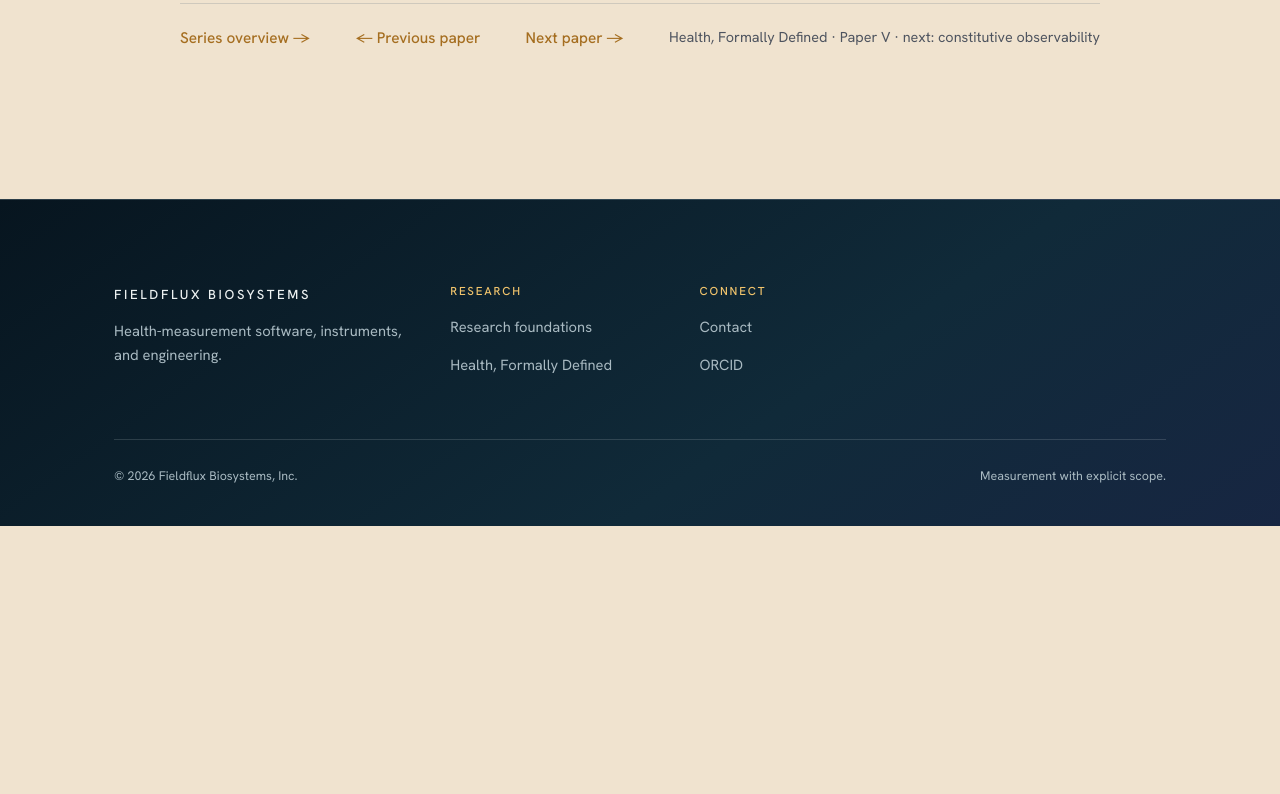
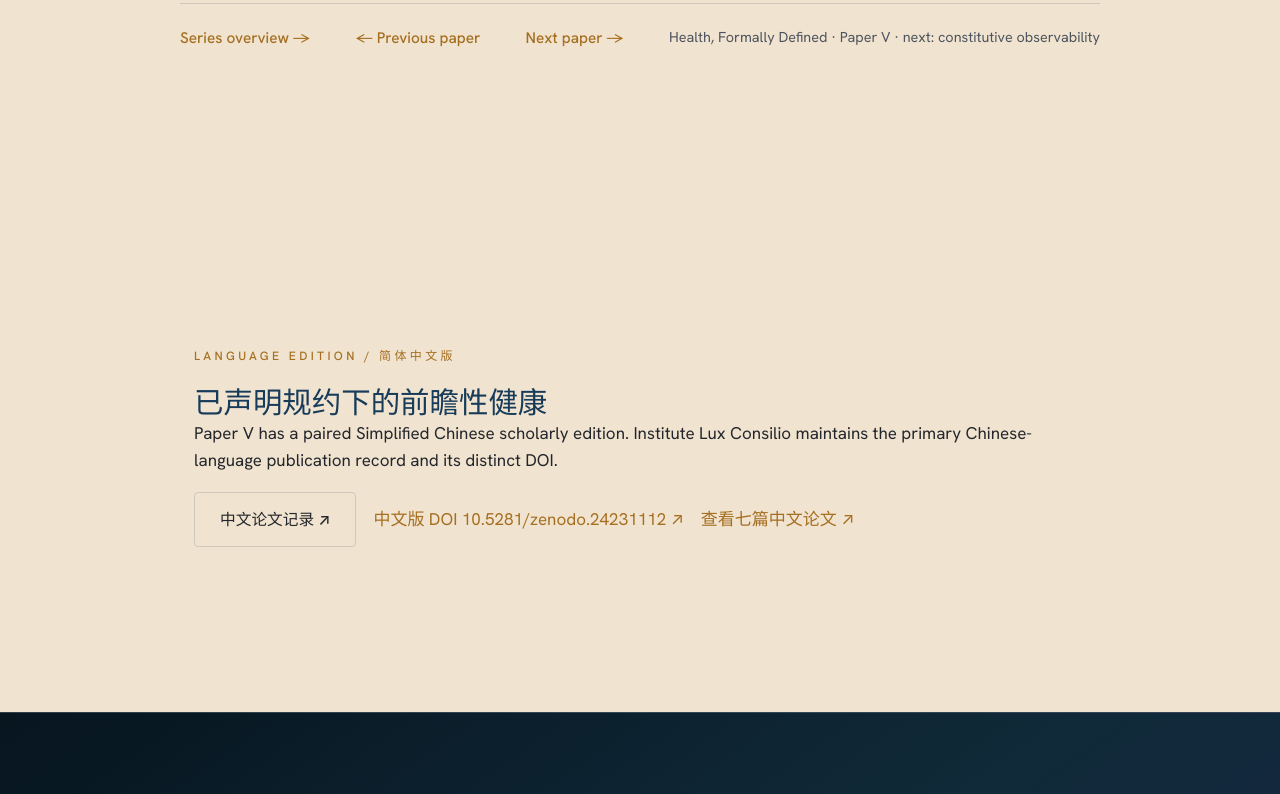
Before and after one commit to zedjames/fieldfluxbiosystems, a plain HTML site: page research-prospective-health-declared-specifications.html in a window 1280 px wide. Shown: the part 2000-2794 px from the top of the page. Before the commit the page ends 2526 px from the top, so only its background shows below. Drawn offline with Linux system fonts and the light colour scheme; animation ran at ten frames a second.

Commit message:
Link Chinese Health edition V from Fieldflux English research record

```diff
--- a/research-prospective-health-declared-specifications.html
+++ b/research-prospective-health-declared-specifications.html
@@ -45,7 +45,7 @@
     <div class="paper-actions"><a class="btn btn--primary" href="research-prospective-health-declared-specifications.pdf" target="_blank" rel="noopener" type="application/pdf">Read PDF on this site ↗</a><a class="btn btn--ghost" href="https://doi.org/10.5281/zenodo.23268987" target="_blank" rel="noopener">Zenodo DOI ↗</a><a class="btn btn--ghost" href="research-series-health-formally-defined.html">Series overview</a><a class="btn btn--ghost" href="https://github.com/zedjames/empirical_synthetic_forest_study/releases/tag/v1.0.0" target="_blank" rel="noopener">Computational evidence ↗</a></div>
   </div>
   <div class="paper-series-nav"><a class="link-arrow" href="research-series-health-formally-defined.html">Series overview →</a><a class="link-arrow" href="research-information-provenance-conservative-enrichment-prospective-health.html">← Previous paper</a><a class="link-arrow" href="research-constitutive-observability-prospective-health.html">Next paper →</a><p class="subtle">Health, Formally Defined · Paper V · next: constitutive observability</p></div>
-</article></div></section></main>
+</article></div></section><section class="section" aria-label="Simplified Chinese research edition"><div class="wrap" style="max-width:1020px"><p class="eyebrow">Language edition / 简体中文版</p><h2 style="font-size:clamp(22px,2.3vw,30px)" lang="zh-Hans">已声明规约下的前瞻性健康</h2><p>Paper V has a paired Simplified Chinese scholarly edition. Institute Lux Consilio maintains the primary Chinese-language publication record and its distinct DOI.</p><p><a class="btn btn--ghost" href="https://instituteluxconsilio.org/publication-hfd5-zh.html" lang="zh-Hans">中文论文记录 ↗</a>　<a href="https://doi.org/10.5281/zenodo.24231112" target="_blank" rel="noopener">中文版 DOI 10.5281/zenodo.24231112 ↗</a>　<a href="research-health-formally-defined-zh.html" lang="zh-Hans">查看七篇中文论文 ↗</a></p></div></section></main>
 <footer class="footer"><div class="wrap"><div class="footer__top"><div class="footer__brand"><a class="brand" href="index.html"><span class="brand__word">FIELDFLUX&nbsp;BIOSYSTEMS</span></a><p>Health-measurement software, instruments, and engineering.</p></div><div class="footer__col"><h4>Research</h4><ul><li><a href="research.html">Research foundations</a></li><li><a href="research-series-health-formally-defined.html">Health, Formally Defined</a></li></ul></div><div class="footer__col"><h4>Connect</h4><ul><li><a href="contact.html">Contact</a></li><li><a href="https://orcid.org/0009-0000-2120-0739" target="_blank" rel="me noopener">ORCID</a></li></ul></div></div><div class="footer__bottom"><p>© 2026 Fieldflux Biosystems, Inc.</p><p>Measurement with explicit scope.</p></div></div></footer>
 <script src="assets/js/fieldflux.js?v=17" defer></script>
 </body></html>
```
